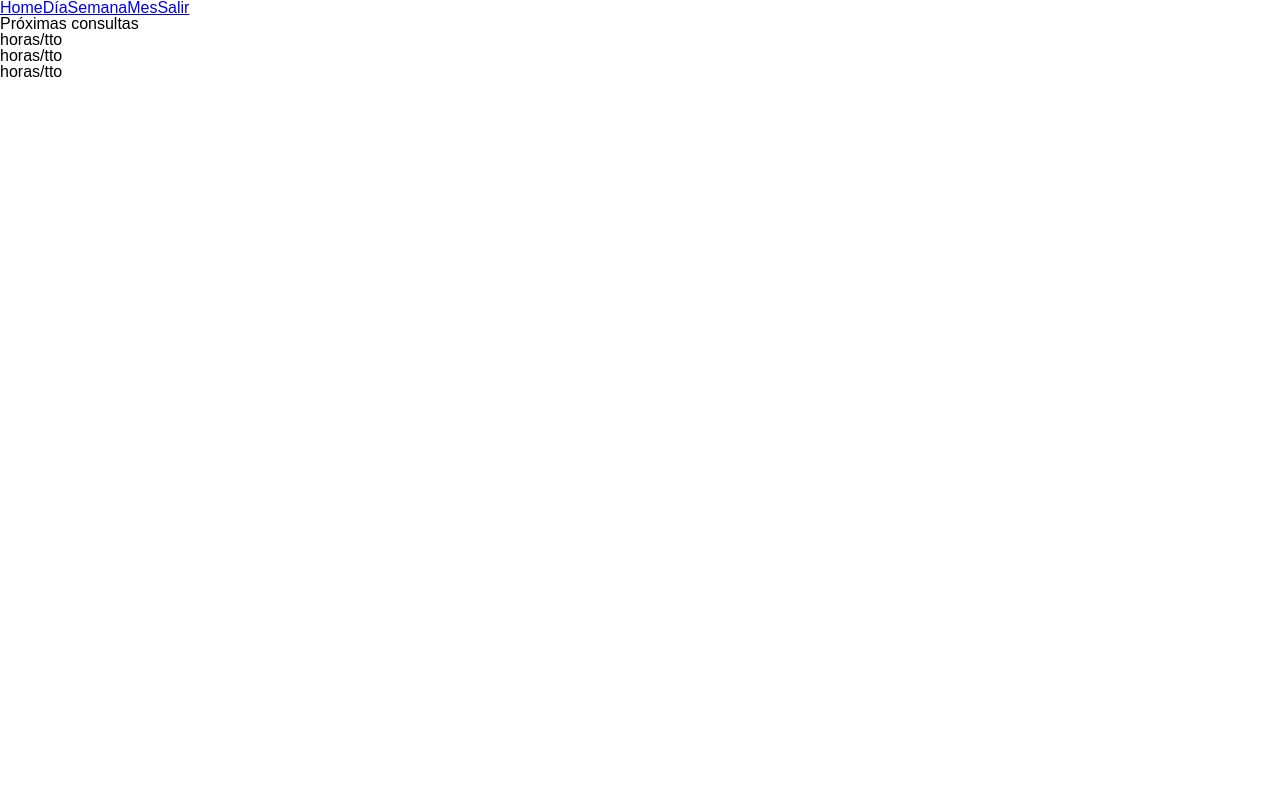
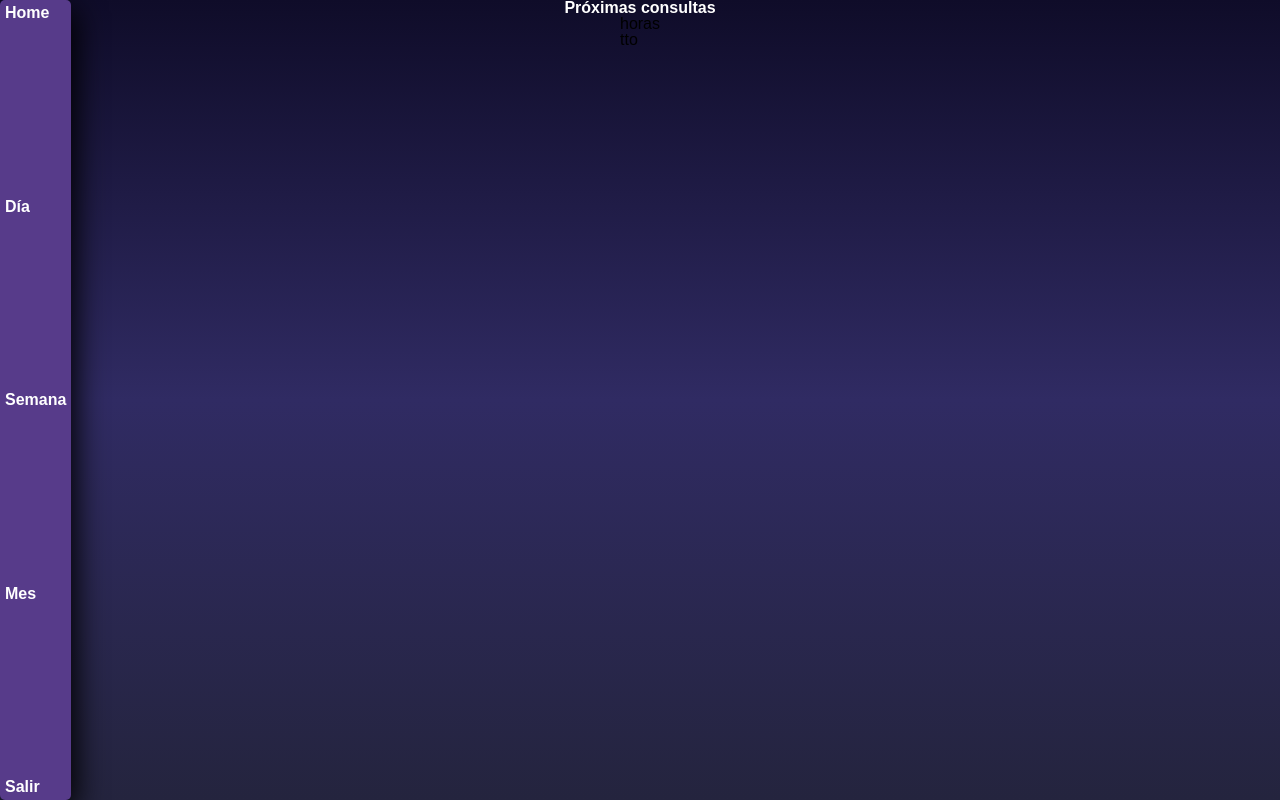
Before and after one commit to Virginia-Alvarez/e-schedule, a React app: page /#/previews in a window 1280 px wide. Built offline with nearby package versions, Linux system fonts and the light colour scheme.

Commit message:
add header, footer and preview component and a few os css of preview component

```diff
--- a/src/components/App.js
+++ b/src/components/App.js
@@ -4,6 +4,7 @@ import { useEffect, useState} from 'react';
 import Login from './Login';
 import Landing from './Landing';
 import Preview from './Preview';
+import Footer from './Footer';
 
 function App() {
   // VARIABLES ESTADO
@@ -18,19 +19,25 @@ function App() {
   // HTML EN EL RETURN
 
   return (
-    <div className="App">
+    <div className="app">
         <main>
           <Routes>
             <Route
               path='/'
               element= {
+                <>
                 <Landing/>
+                <Footer/>
+                </>
               }
             />
             <Route
               path='/login'
               element= {
+                <>
                 <Login/>
+                <Footer/>
+                </>
               }
             />
             <Route
@@ -41,10 +48,6 @@ function App() {
             />
           </Routes>
         </main>
-        <footer className='footer'>
-        <p>E-schedule</p>
-        <p>&copy;Virginia Álvarez Aragón</p>
-      </footer>
     </div>
   );
 }
--- /dev/null
+++ b/src/components/Footer.js
@@ -0,0 +1,10 @@
+const Footer = ()=>{
+    return(
+        <footer className='footer'>
+        <p>E-schedule</p>
+        <p>&copy;Virginia Álvarez Aragón</p>
+      </footer>
+    )
+}
+
+export default Footer;
--- a/src/components/Header.js
+++ b/src/components/Header.js
@@ -2,13 +2,13 @@ import { Link } from "react-router-dom";
 
 const Header =()=>{
     return(
-        <header>
-        <nav>
-            <Link to='/'>Home</Link>
-            <Link to='/'>Día</Link>
-            <Link to='/'>Semana</Link>
-            <Link to='/'>Mes</Link>
-            <Link to='/'>Salir</Link>
+        <header className="header">
+        <nav className="nav-bar">
+            <Link className="nav-options" to='/'>Home</Link>
+            <Link className="nav-options" to='/día'>Día</Link>
+            <Link className="nav-options" to='/semana'>Semana</Link>
+            <Link className="nav-options" to='/mes'>Mes</Link>
+            <Link className="nav-options" to='/'>Salir</Link>
         </nav>
     </header>
     )
--- a/src/components/Landing.js
+++ b/src/components/Landing.js
@@ -1,4 +1,5 @@
 import { Link } from "react-router-dom";
+import Footer from './Footer';
 
 const Landing = () =>{
     return (
@@ -21,6 +22,7 @@ const Landing = () =>{
                         <li></li>
                 </ul>
             </div >
+            <Footer/>
         </div>
     )
 }
--- a/src/components/Login.js
+++ b/src/components/Login.js
@@ -1,3 +1,6 @@
+import { Link } from "react-router-dom";
+import Footer from './Footer';
+
 const Login = (props) =>{
     return(
 
@@ -5,24 +8,27 @@ const Login = (props) =>{
             <div className="step2">
                 <input type="checkbox" id="chk" aria-hidden="true"/>
                     <div className="signup">
-                        <form>
+                        <form method="post">
                             <label htmlFor="chk" aria-hidden="true">Sign up</label>
                             <input type="text" name="txt" placeholder="User name" required=""/>
                             <input type="email" name="email" placeholder="Email" required=""/>
                             <input type="password" name="pswd" placeholder="Password" required=""/>
-                            <button>Sign up</button>
+                            <button className="button" >Sign up</button>
                         </form>
                     </div>
                     <div className="login">
-                        <form>
+                        <form method="post">
                             <label htmlFor="chk" aria-hidden="true">Login</label>
                             <input type="email" name="email" placeholder="Email" required=""/>
                             <input type="password" name="pswd" placeholder="Password" required=""/>
-                            <button>Login</button>
+                            <Link  className="button" to='/previews'>Login</Link>
+                            {/* cambio button por LINK temporalmenmte. luego cambiar a button otra vez cuando tenga api */}
                         </form>
                     </div>
-                    </div>
+            </div>
+            <Footer/>
         </div>
+
 
         )
 };
--- a/src/components/Preview.js
+++ b/src/components/Preview.js
@@ -2,18 +2,17 @@ import Header from './Header';
 
 const Preview = () =>{
     return(
-        <section>
+        <>
             <Header/>
-            <section>
-                <h1>Próximas consultas</h1>
-                <p>horas/tto</p>
-                <p>horas/tto</p>
-                <p>horas/tto</p>
-            </section>
-        </section>
-
-
-
+            <article className='mainSchedule'>
+                <h1 className='title-schedule'>Próximas consultas</h1>
+                <section>
+                    <p>horas</p>
+                    <p>tto</p>
+                </section>
+                {/* Realizaré un bucle para definir el nº de ttos que se verán el preview */}
+            </article>
+        </>
     )
 }
 
--- a/src/styles/App.scss
+++ b/src/styles/App.scss
@@ -3,3 +3,5 @@
 @import './components/main.scss';
 @import './components/footer.scss';
 @import './components/login.scss';
+@import './components/preview.scss';
+@import './components/header.scss';
--- /dev/null
+++ b/src/styles/components/header.scss
@@ -0,0 +1,19 @@
+.nav-bar{
+    display: flex;
+    position: fixed;
+    flex-direction: column;
+    justify-content: space-between;
+    align-items: flex-start;
+    height: 100vh;
+    padding: rem(5);
+    background-color: $colorBtn;
+    border-radius: 5px;
+    box-shadow: 5px 10px 30px #000;
+}
+.nav-options{
+    text-decoration: none;
+    color: $colorFont;
+    font-family: $fontTitle;
+    font-weight: bold;
+
+}
--- a/src/styles/components/login.scss
+++ b/src/styles/components/login.scss
@@ -58,7 +58,7 @@ input{
 	outline: none;
 	border-radius: 5px;
 }
-button{
+.button{
 	width: 60%;
 	height: 40px;
 	margin: 10px auto;
@@ -74,6 +74,7 @@ button{
 	border-radius: 5px;
 	transition: .2s ease-in;
 	cursor: pointer;
+	text-decoration: none;
 }
 button:hover{
 	background: #6d44b8;
--- /dev/null
+++ b/src/styles/components/preview.scss
@@ -0,0 +1,8 @@
+.mainSchedule{
+    @include displaymain();
+    background: linear-gradient(to bottom, #0f0c29, #302b63, #24243e);
+    height: 100vh;
+}
+.title-schedule{
+    @include titleFont();
+}
```
